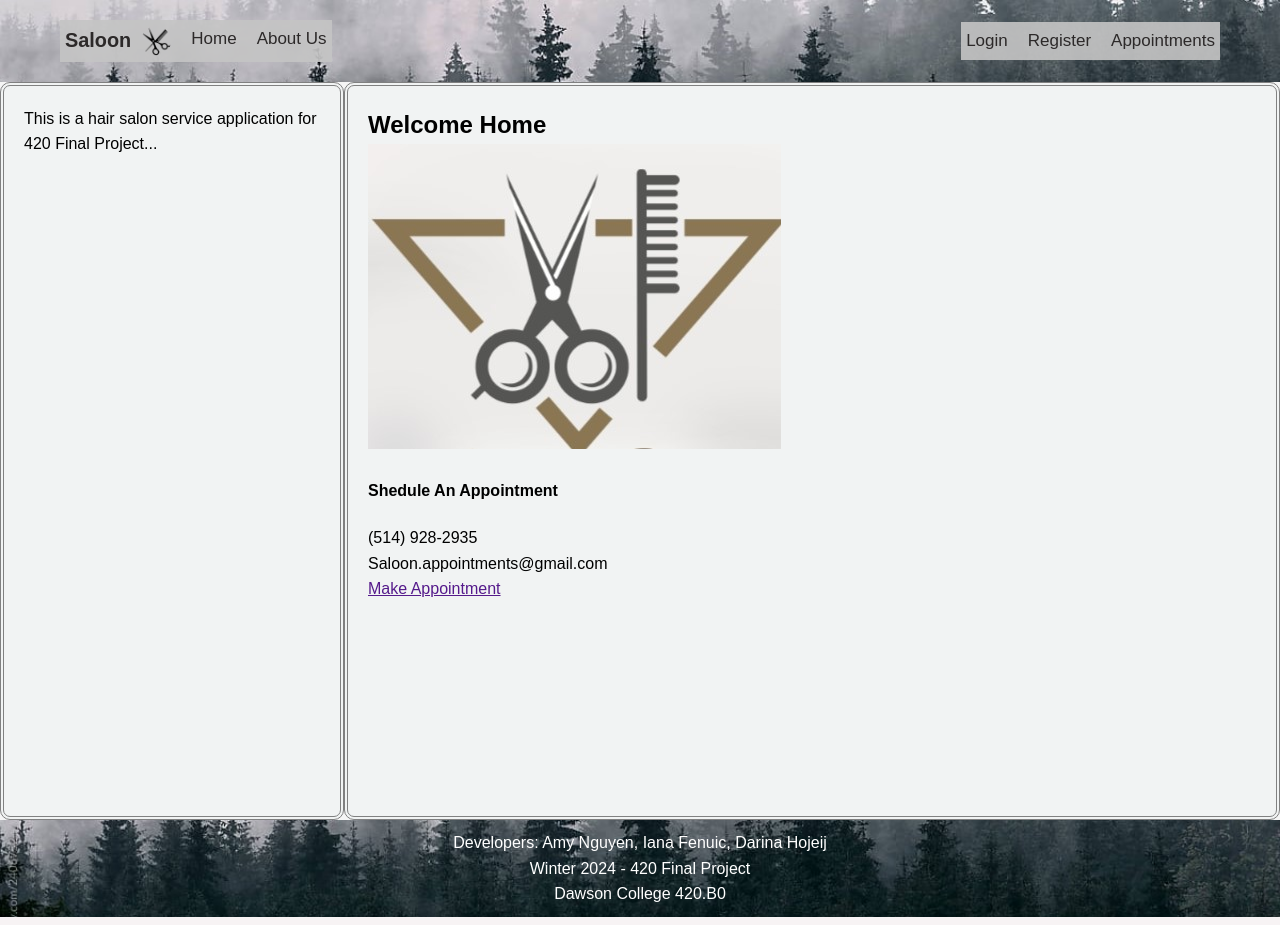
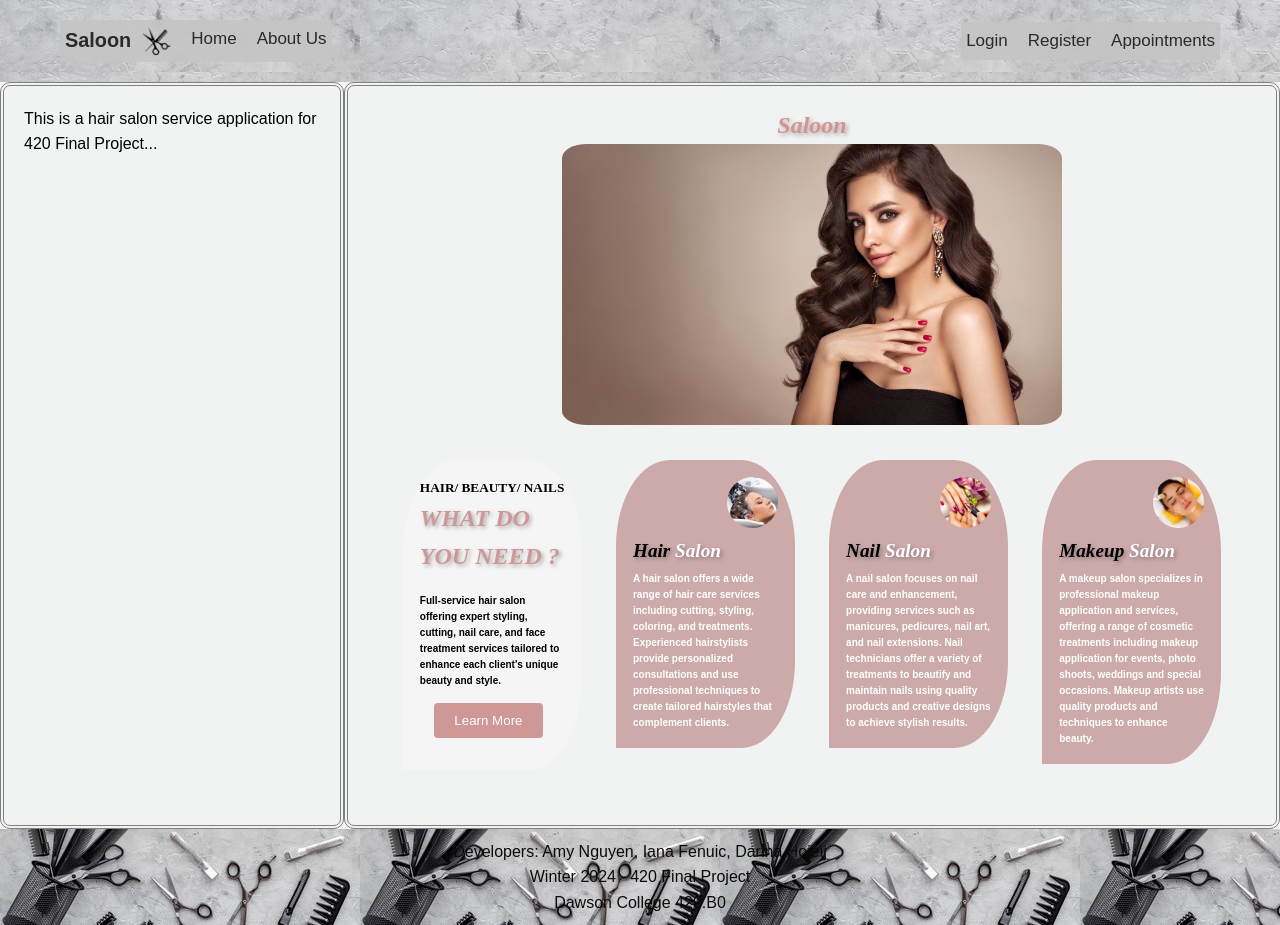
Before and after one commit to Amylyn08/HairSalonWebApplication, a Flask app: page / in a window 1280 px wide. Run offline with Flask 3, Linux system fonts and the light colour scheme.

Commit message:
Did the home page!

```diff
--- a/hairsalon_app/main_view/routes.py
+++ b/hairsalon_app/main_view/routes.py
@@ -1,7 +1,7 @@
 from flask import Blueprint, flash, redirect, render_template, url_for
 
 
-main_bp = Blueprint('main_bp', __name__, template_folder='templates')
+main_bp = Blueprint('main_bp', __name__, template_folder='templates',static_folder='static', static_url_path='/main_view/static')
 
 
 @main_bp.route('/')
--- /dev/null
+++ b/hairsalon_app/main_view/static/css/home.css
@@ -0,0 +1,100 @@
+
+
+h2{
+    font-family: Nunito Sans;
+    text-align: center;
+    font-style: oblique;
+    color:#d69191;
+    text-shadow: 2px 2px 4px rgba(0, 0, 0, 0.3);
+
+}
+#image_div{
+    display: flex;
+    justify-content: center;
+}
+img{
+    text-align: center;
+    border-radius: 5%;
+}
+
+.first_word {
+    font-weight: bold;
+    color:black;
+}
+h6{
+    font-size: larger;
+    font-style: oblique;
+    font-family: Nunito Sans;
+    text-shadow: 2px 2px 4px rgba(0, 0, 0, 0.3);
+}
+#services{
+    display: flex;
+    flex-direction: row;
+    justify-content: space-around;
+    margin: 2%;
+}
+#rect1{
+    background-color:#f5f5f5;
+    color:black;
+    text-align: left;
+
+}
+
+.rect{
+    display:flex;
+    flex-direction: column;
+    width: 20%;
+    height: 20%;
+    border-radius: 30% 30% 30% 0%;
+    background-color: #ccaaaa;
+    margin: 2%;
+    color: white;
+    padding:2%;
+}
+
+.rect > p{
+    margin:0%;
+    font-size: 10px;
+    font-weight: bold;
+}
+h5{
+    text-align: justify;
+    margin-bottom: 0%;
+    margin-top: 0%;
+    font-family: Nunito Sans;
+}
+.rect >h2{
+    text-align: left;
+    margin-bottom: 12%;
+    color:#cf9898;
+}
+.rect >h6{
+    margin: 0%;
+    margin-bottom: 5px;
+}
+
+.img_service{
+    text-align: right;
+}
+
+.img_service > img{
+    border-radius: 50%;
+    width: 35%;
+    height: 35%;
+}
+
+button {
+    background-color: #cf9898;
+    color: white;
+    padding: 10px 20px;
+    border: none;
+    border-radius: 4px;
+    cursor: pointer;
+    display: block; /* Display button as block element */
+    margin:10%;
+}
+
+  a{
+    text-decoration: none;
+ /* Align the link/button to the left edge of the parent div */
+  }
--- a/hairsalon_app/main_view/templates/home.html
+++ b/hairsalon_app/main_view/templates/home.html
@@ -1,14 +1,35 @@
 {% extends 'base.html' %}
+{% block content_css %}
+<link rel="stylesheet" href="{{url_for('main_bp.static', filename='css/home.css')}}"/>
+{% endblock content_css %}
 {% block content_side_pannel %}
 <p>This is a hair salon service application for 420 Final Project...</p>
 {% endblock %}
 {% block content_main_pannel %}
-<h2>Welcome Home</h2>
-<img id="home_image" src="{{url_for('static', filename='images/logo.jpg')}}" alt="Hair salon logo with scissors and comb.">
-<div id="schedule-with-us">
-<h4>Shedule An Appointment </h4>
-    <p>(514) 928-2935</p>
-    <p>Saloon.appointments@gmail.com</p>
-    <a href=""><buton>Make Appointment</buton></a>
+<div id="first_div">
+    <h2>Saloon</h2>
+    <div id="image_div">  <img id="home_image" src="{{url_for('static', filename='images/hair3.avif')}}" alt="Lady with hair."> </div>
+    <div id="services">
+        <div class="rect" id="rect1">
+                <h5> HAIR/ BEAUTY/ NAILS</h5>
+                <h2> WHAT DO YOU NEED ?</h2>
+                <p>Full-service hair salon offering expert styling, cutting, nail care, and face treatment services tailored to enhance each client's unique beauty and style.  </p>
+                <a href="{{url_for('main_bp.about')}}"><button>Learn More</button></a>
+        </div>
+        <div class="rect">
+            <div class = " img_service"> <img src="{{url_for('static', filename='images/hair_care.png')}}" alt="Lady washing hair"></div>
+            <h6> <span class="first_word"> Hair</span> Salon</h6>
+            <p>A hair salon offers a wide range of hair care services including cutting, styling, coloring, and treatments. Experienced hairstylists provide personalized consultations and use professional techniques to create tailored hairstyles that complement clients.</p>
+        </div>
+        <div class="rect">
+            <div class = " img_service"> <img src="{{url_for('static', filename='images/nail_care.webp')}}" alt="Manicure."></div>
+            <h6> <span class="first_word">Nail</span> Salon </h6>
+            <p>A nail salon focuses on nail care and enhancement, providing services such as manicures, pedicures, nail art, and nail extensions. Nail technicians offer a variety of treatments to beautify and maintain nails using quality products and creative designs to achieve stylish results.</p>
+        </div>
+        <div class="rect">
+            <div class = " img_service"> <img src="{{url_for('static', filename='images/makeup_care.jpg')}}" alt="Face Treatement."></div>
+             <h6> <span class="first_word"> Makeup </span> Salon </h6>
+             <p>A makeup salon specializes in professional makeup application and services, offering a range of cosmetic treatments including makeup application for events, photo shoots, weddings and special occasions. Makeup artists use quality products and techniques to enhance beauty.</p>
+        </div>
 </div>
 {% endblock %}
--- a/hairsalon_app/static/css/style.css
+++ b/hairsalon_app/static/css/style.css
@@ -26,8 +26,8 @@ body {
 
 /* Navigation styles */
 #nav-main {
-    background-image: url(../images/trees.jpg);
-    background-size: cover;
+    background-image: url(../images/topf.jpg);
+    /* background-size: cover; */
     color: #fff;
     font-size: 17px;
     padding: 20px 60px;
@@ -170,13 +170,17 @@ main {
 
 /* Footer styles */
 footer {
-    background-image: url(../images/trees_foot.jpg);
-    background-size: cover;
-    color: #fff;
+    background-image: url(../images/top3.jpg);
+    /* background-size: cover; */
+    color: #0b0b0b;
     text-align: center;
     padding: 10px;
     margin-top: auto; /* Push the footer to the bottom */
 }
+
+/* div > p{
+    background-color: rgba(197, 197, 197, 0.9);
+} */
 
 .success{
     background-color: rgb(76, 163, 76);;
--- a/hairsalon_app/templates/base.html
+++ b/hairsalon_app/templates/base.html
@@ -71,9 +71,11 @@
         </div>
     </main>
     <footer>
+        <div>
         <p>Developers: Amy Nguyen, Iana Fenuic, Darina Hojeij</p>
         <p>Winter 2024 - 420 Final Project</p>
         <p>Dawson College 420.B0</p>
+        </div>
     </footer>
 </body>
 </html>
--- a/hairsalon_app/users/templates/Profile.html
+++ b/hairsalon_app/users/templates/Profile.html
@@ -9,7 +9,7 @@
     <h5> @{{users.username}}</h5>
     <img src="{{ url_for('static', filename='images/user-pics/' + users.user_image) }}" alt="Profile picture of user">
     {% if users.user_type == 'professional' %}
-    <h5> Speciality: {{ users.specialty}} </h5>
+    <h5> Speciality: {{ users.speciality}} </h5>
     {% endif %}
     <p> User Type: {{ users.user_type}} </p><br>
     <p> Address :{{users.address}} </p><br>
```
Also changed, not shown: hairsalon_app/main_view/templates/home_member.html (+6 -3 lines), hairsalon_app/static/images/beauty.jpg (added), hairsalon_app/static/images/hair.jpg (added), hairsalon_app/static/images/hair2.jpg (added), hairsalon_app/static/images/hair3.avif (added), hairsalon_app/static/images/hair_care.png (added), hairsalon_app/static/images/makeup_care.jpg (added), hairsalon_app/static/images/nail_care.webp (added), hairsalon_app/static/images/salonb.avif (added), hairsalon_app/static/images/salonb2.jpg (added), hairsalon_app/static/images/top.jpg (added), hairsalon_app/static/images/top2.jpg (added), hairsalon_app/static/images/top3.jpg (added), hairsalon_app/static/images/topf.jpg (added).
